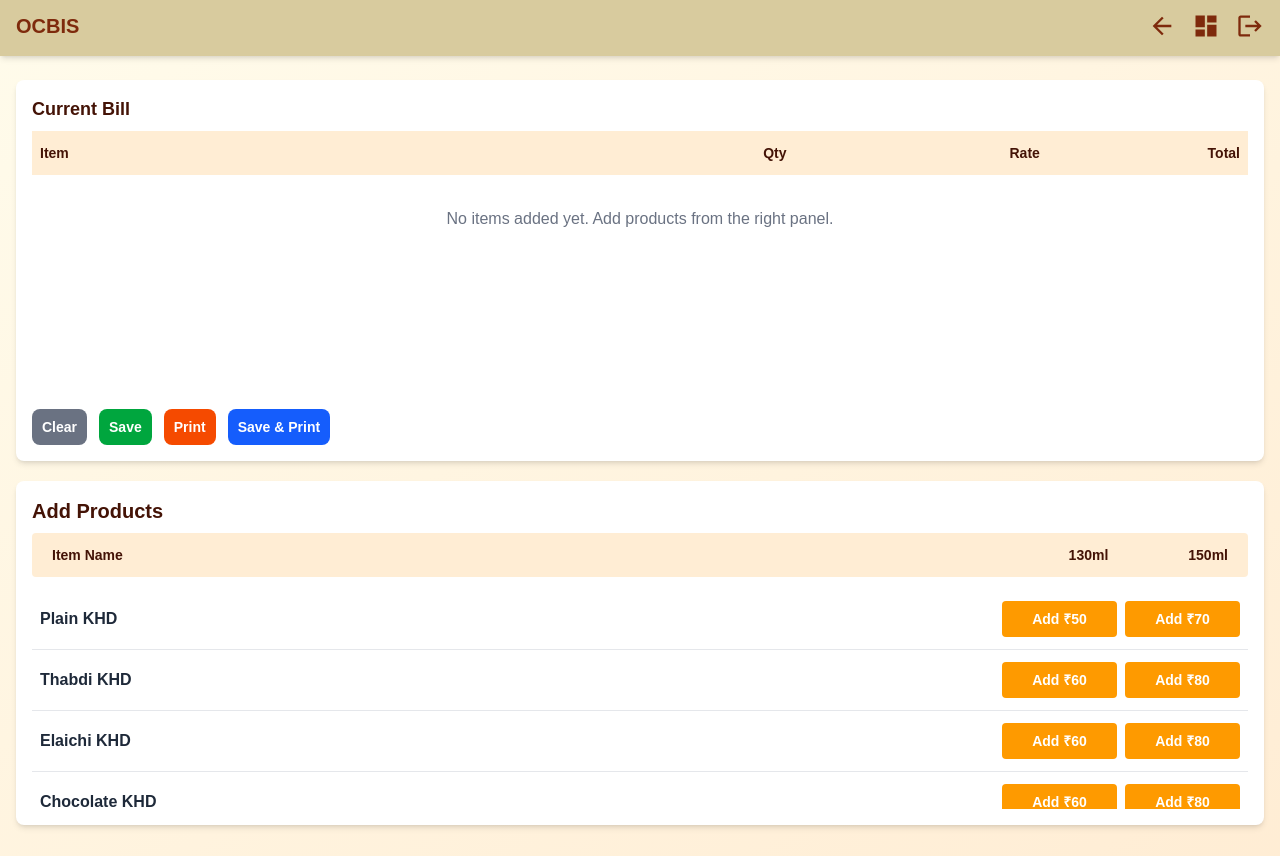
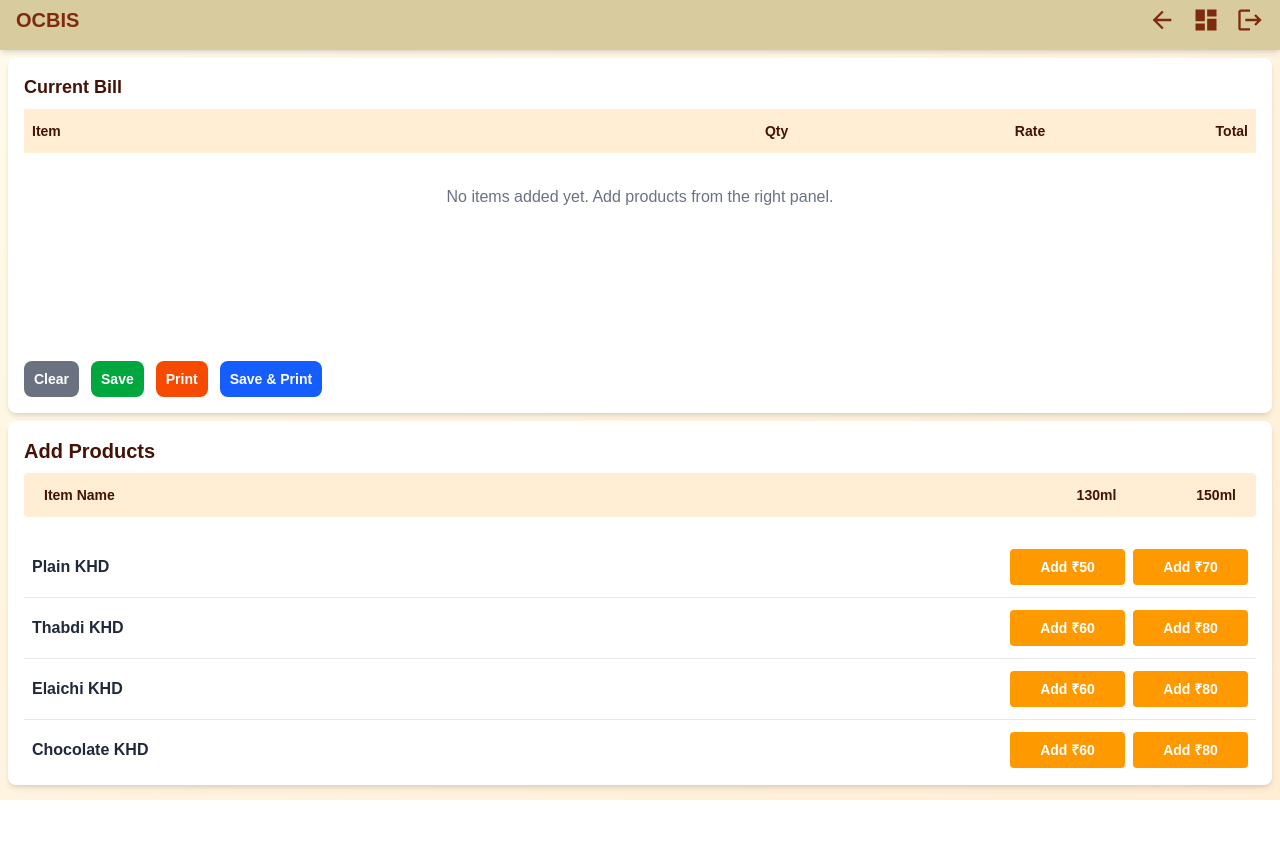
Before and after one commit to paragbhavsar19/varni-billing, a Next.js app: page /khajur-dudh in a window 1280 px wide. After the commit the page ends 800 px from the top, so only its background shows below. Built offline with nearby package versions, Linux system fonts and the light colour scheme.

Commit message:
Refactor layout and styling in Khajur Dudh page; update Header component for consistency

```diff
--- a/app/khajur-dudh/page.tsx
+++ b/app/khajur-dudh/page.tsx
@@ -120,12 +120,13 @@ export default function KhajurDudhPage() {
   };
 
   return (
-    <> <Header showBackButton />
-    <main className="min-h-screen bg-gradient-to-br from-amber-50 to-orange-100 py-2 px-2 sm:py-6 sm:px-4 mt-14 overflow-hidden">
-      <div className="max-w-7xl mx-auto">
-        <div className="flex flex-col gap-5">
+    <>
+      <main className="h-[100vh] bg-gradient-to-br from-amber-50 to-orange-100 overflow-hidden flex flex-col">
+        <Header showBackButton />
+        <div className="flex flex-col  items-stretch h-full flex-1 pb-2">
           {/* Left Section - Bill Table */}
-          <div className="lg:col-span-2 h-[381px]">
+          {/* <div className="lg:col-span-2 h-[381px]"> */}
+          <div className="lg:col-span-2 h-[50%] p-2">
             <div className="bg-white rounded-lg shadow-md p-2 sm:p-4 h-full flex flex-col">
               <div className="flex items-center justify-between mb-2">
                 <h3 className="text-[18px] font-bold text-orange-950">
@@ -164,6 +165,7 @@ export default function KhajurDudhPage() {
                       </tr>
                     </thead>
                   </table>
+                  {/* max-h-[230px] overflow-y-auto */}
                   <div className="max-h-[230px] overflow-y-auto">
                     <table className="w-full">
                       <tbody>
@@ -173,7 +175,8 @@ export default function KhajurDudhPage() {
                               colSpan={4}
                               className="px-2 py-8 text-center text-gray-500"
                             >
-                              No items added yet. Add products from the right panel.
+                              No items added yet. Add products from the right
+                              panel.
                             </td>
                           </tr>
                         ) : (
@@ -187,17 +190,15 @@ export default function KhajurDudhPage() {
                               </td>
                               <td className="px-2 py-3">
                                 <div className="flex items-center justify-center gap-1">
-
-                                  <span className="font-semibold w-8 text-center text-sm text-black">
+                                  <span className=" w-8 text-center text-sm text-black">
                                     {item.qty}
                                   </span>
-
                                 </div>
                               </td>
                               <td className="px-2 py-3 text-right text-sm text-black">
                                 ₹{item.rate}
                               </td>
-                              <td className="px-2 py-3 text-right font-semibold text-sm text-black">
+                              <td className="px-2 py-3 text-right  text-sm text-black">
                                 ₹{item.total}
                               </td>
                             </tr>
@@ -240,19 +241,28 @@ export default function KhajurDudhPage() {
           </div>
 
           {/* Right Section - Add Products */}
-          <div className="lg:col-span-1">
+          <div className="lg:col-span-1 h-[50%] p-2 pt-0  relative">
             <div className="bg-white rounded-lg shadow-md p-2 sm:p-4">
+
                 <h3 className="text-lg sm:text-xl font-bold text-orange-950 mb-2">
                   Add Products
                 </h3>
                 <div className="flex items-center bg-orange-100 z-10 justify-between py-2 px-3 rounded mb-3">
-                <p className="px-2 py-1 text-left text-sm font-semibold text-orange-950">Item Name</p>
+                  <p className="px-2 py-1 text-left text-sm font-semibold text-orange-950">
+                    Item Name
+                  </p>
                   <div className="flex items-center gap-16">
-                  <p className="px-2 py-1 text-center text-sm font-semibold text-orange-950">130ml</p>
-                  <p className="px-2 py-1 text-center text-sm font-semibold text-orange-950">150ml</p>
+                    <p className="px-2 py-1 text-center text-sm font-semibold text-orange-950">
+                      130ml
+                    </p>
+                    <p className="px-2 py-1 text-center text-sm font-semibold text-orange-950">
+                      150ml
+                    </p>
                   </div>
+
               </div>
-              <div className="h-[calc(100vh-580px)] overflow-auto">
+              {/* <div className=" overflow-auto"> */}
+              <div className="overflow-auto relative z-10 pt-2 h-[calc(100vh-560px)]">
                 {products.map((product, index) => {
                   const qty130 = getProductQuantity(product.name, "130ml");
                   const qty150 = getProductQuantity(product.name, "150ml");
@@ -271,7 +281,9 @@ export default function KhajurDudhPage() {
                           {qty130 > 0 ? (
                             <div className="flex items-center justify-between gap-1 bg-amber-100 px-2 py-1 rounded w-[115px]">
                               <button
-                                onClick={() => updateQuantity(`${product.name}-130ml`, -1)}
+                                onClick={() =>
+                                  updateQuantity(`${product.name}-130ml`, -1)
+                                }
                                 className="bg-red-500 text-white p-1 rounded hover:bg-red-600"
                               >
                                 <Minus size={12} />
@@ -280,7 +292,9 @@ export default function KhajurDudhPage() {
                                 {qty130}
                               </span>
                               <button
-                                onClick={() => updateQuantity(`${product.name}-130ml`, 1)}
+                                onClick={() =>
+                                  updateQuantity(`${product.name}-130ml`, 1)
+                                }
                                 className="bg-green-500 text-white p-1 rounded hover:bg-green-600"
                               >
                                 <Plus size={12} />
@@ -299,9 +313,11 @@ export default function KhajurDudhPage() {
                         {/* 150ml */}
                         <div className="flex flex-col items-center gap-1">
                           {qty150 > 0 ? (
-                            <div className="flex items-center gap-1 bg-amber-100 px-2 py-1 rounded w-[115px]">
+                            <div className="flex justify-between items-center gap-1 bg-amber-100 px-2 py-1 rounded w-[115px]">
                               <button
-                                onClick={() => updateQuantity(`${product.name}-150ml`, -1)}
+                                onClick={() =>
+                                  updateQuantity(`${product.name}-150ml`, -1)
+                                }
                                 className="bg-red-500 text-white p-1 rounded hover:bg-red-600"
                               >
                                 <Minus size={12} />
@@ -310,7 +326,9 @@ export default function KhajurDudhPage() {
                                 {qty150}
                               </span>
                               <button
-                                onClick={() => updateQuantity(`${product.name}-150ml`, 1)}
+                                onClick={() =>
+                                  updateQuantity(`${product.name}-150ml`, 1)
+                                }
                                 className="bg-green-500 text-white p-1 rounded hover:bg-green-600"
                               >
                                 <Plus size={12} />
@@ -333,7 +351,6 @@ export default function KhajurDudhPage() {
             </div>
           </div>
         </div>
-      </div>
       </main>
     </>
   );
--- a/components/Header.tsx
+++ b/components/Header.tsx
@@ -19,8 +19,8 @@ export default function Header({ showBackButton = false }: HeaderProps) {
   };
 
   return (
-    <div className="bg-[#d8cb9e] h-14 fixed top-0 left-0 right-0 z-50 shadow-md">
-      <div className="flex justify-between items-center px-4 pt-3 max-w-7xl mx-auto">
+    <div className="bg-[#d8cb9e] h-[50px] z-50 shadow-md">
+      <div className="flex justify-between items-center px-4 py-1.5 max-w-7xl mx-auto">
         <div className="flex items-center gap-4">
           <p className="text-orange-900 font-bold text-xl">OCBIS</p>
         </div>
```
Lines whose indentation alone changed are shown as unchanged.
